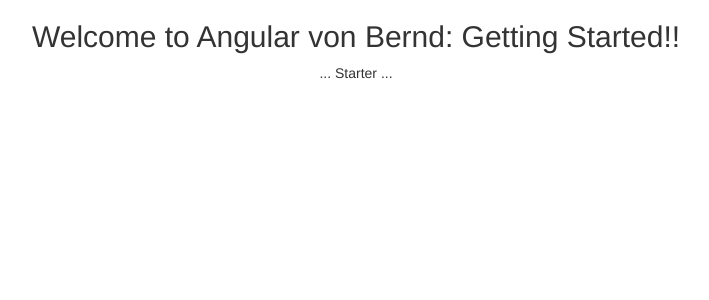
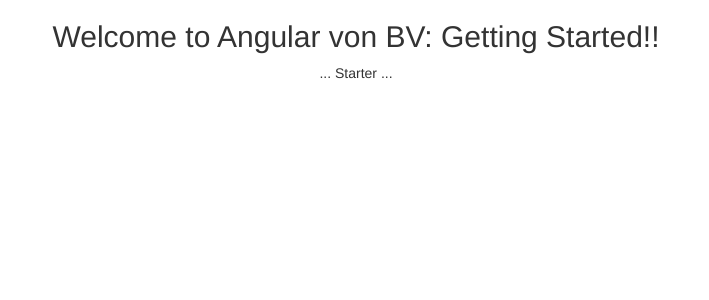
Before and after one commit to peergynt11/Angular-GettingStarted, an Angular app: page / in a window 1280 px wide. Shown: the top 300 px of the page, without its empty margins (284-993 px from the left). Built offline with nearby package versions, Linux system fonts and the light colour scheme.

Commit message:
First Change

```diff
--- a/src/app/app.component.ts
+++ b/src/app/app.component.ts
@@ -6,5 +6,5 @@
   styleUrls: ['./app.component.css']
 })
 export class AppComponent {
-  title = 'Angular von Bernd: Getting Started';
+  title = 'Angular von BV: Getting Started';
 }
```
